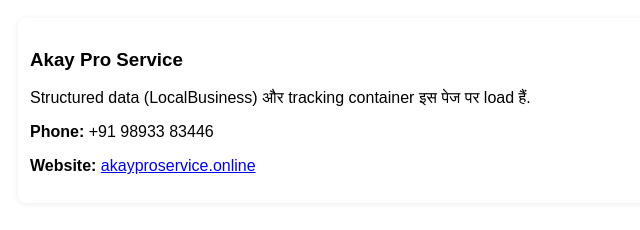
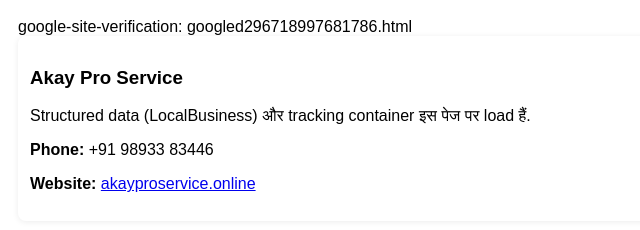
Before and after one commit to krishnachourasia21/Akay.github.io, a plain HTML site: page index.html in a window 1280 px wide. Shown: the whole page, without its empty margins (0-640 px from the left). Drawn offline with Linux system fonts and the light colour scheme.

Commit message:
Update index.html

```diff
--- a/index.html
+++ b/index.html
@@ -2,6 +2,7 @@
 <html lang="hi">
   <head>
     <meta charset="utf-8" />
+    google-site-verification: googled296718997681786.html
     <meta name="viewport" content="width=device-width,initial-scale=1" />
     <title>Akay Pro Service - structured data & tracking</title>
 
```
